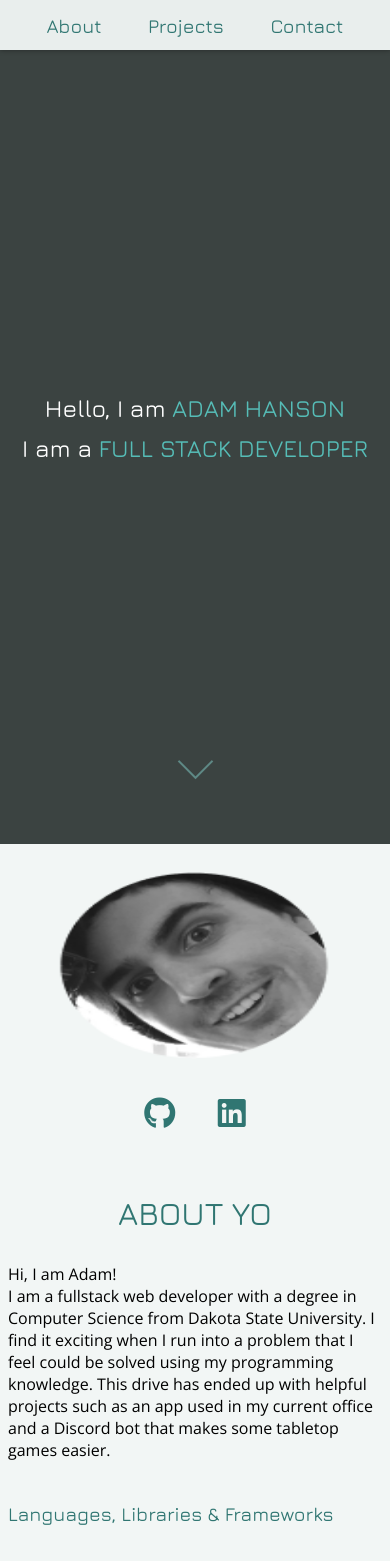
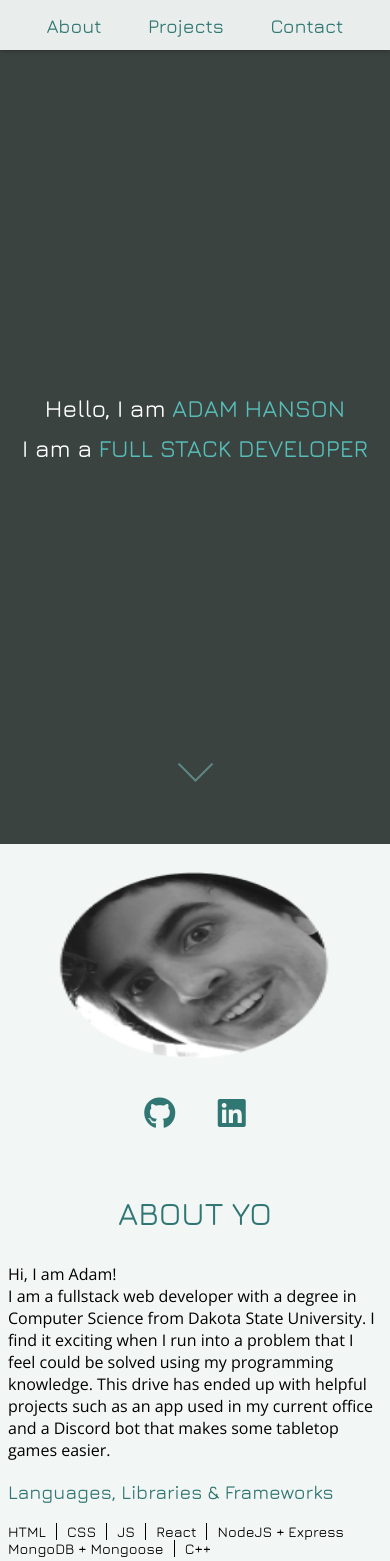
Before and after one commit to ajhanson22227/portfolio, a React (Create React App) app: page / in a window 390 px wide. Shown: the top 1561 px of the page. Built offline with nearby package versions, Linux system fonts and the light colour scheme.

Commit message:
Change row sizes on mobile to auto size content would leave large gaps when shrunk down

```diff
--- a/src/components/Summary/Personal/Personal.css
+++ b/src/components/Summary/Personal/Personal.css
@@ -96,7 +96,8 @@
     .personal-container{
         padding: 0 .5em;
         grid-template-columns: 1fr;
-        grid-template-rows: repeat(8, 100px);
+        /* grid-template-rows: repeat(8, 100px); */
+        grid-auto-rows: min-content;
     }
 
     .personal-picture{
@@ -129,6 +130,7 @@
         grid-row-start: 5;
         grid-row-end: 7;
 
+
         font-family: 'Open Sans';
 
         align-self: start;
@@ -141,6 +143,7 @@
         grid-row-start: 7;
         grid-row-end: 8;
         align-self: center;
+        padding: 1em 0
     }
 
     .personal-skills-container{
```
